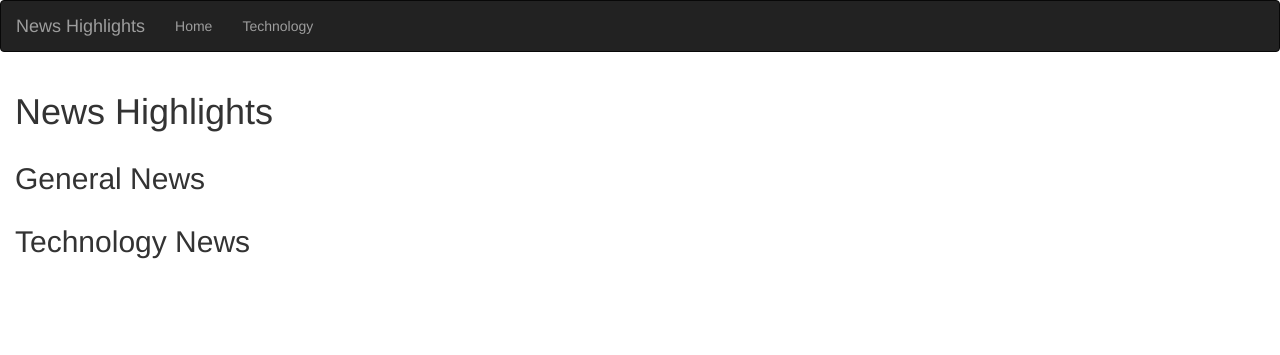
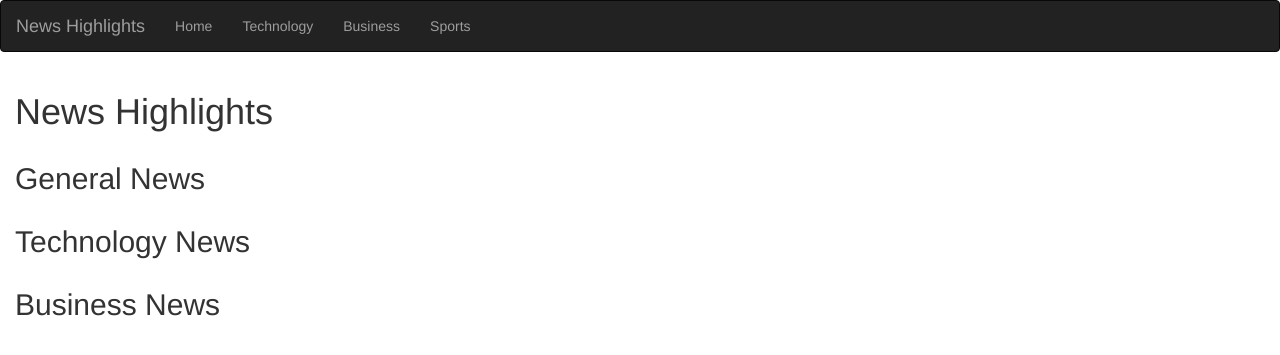
Before and after one commit to nziokaivy/Newshighlights, a Flask app: template app/templates/index.html in a window 1280 px wide. Shown: the top 355 px of the page. Run offline with Flask 2, Linux system fonts and the light colour scheme; the template is opened without the code that fills it, so the values that code supplies are empty; some libraries are stand-ins or nearby versions.

Commit message:
Add category sports

```diff
--- a/app/templates/index.html
+++ b/app/templates/index.html
@@ -28,6 +28,12 @@
         {{macro.displaySourceList(technology)}}
 </div>
 
+<div class="row" id="tech">
+        <div class="col-md-12 categories">
+            <h2>Business News</h2>
+        </div>
+        {{macro.displaySourceList(business)}}
+</div>
 </div>
 
 {% endblock %}
--- a/app/templates/navbar.html
+++ b/app/templates/navbar.html
@@ -13,6 +13,8 @@
                 <ul class="nav navbar-nav">
                     <li><a href="/">Home</a></li>
                     <li><a href="/">Technology</a></li>
+                    <li><a href="/">Business</a></li>
+                    <li><a href="/">Sports</a></li>
             </div>
 
         </div>
--- a/app/views.py
+++ b/app/views.py
@@ -11,9 +11,10 @@ def index():
     '''
     general_sources = get_sources('general')
     general_tech = get_sources('technology')
-    general_business = gets_sources('business')
+    general_business = get_sources('business')
+    general_sports = get_sources('sports')
     title = 'Home - The Best News Highlight Website Online'
-    return render_template('index.html', title = title, general = general_sources, technology = general_tech, business = general_business)
+    return render_template('index.html', title = title, general = general_sources, technology = general_tech, business = general_business, sports = general_sports)
 
 
 @app.route('/articles/<source_id>')
```
